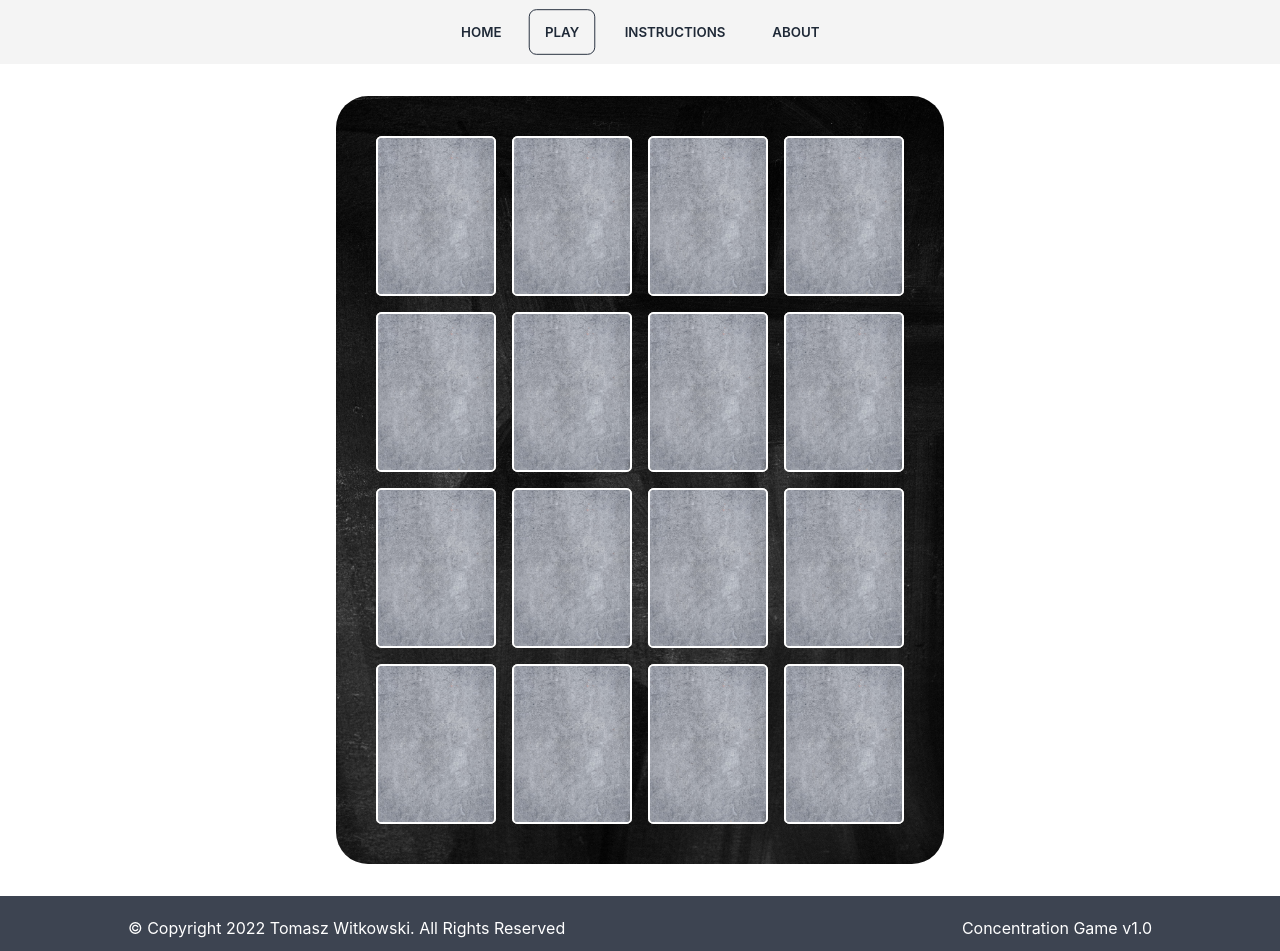
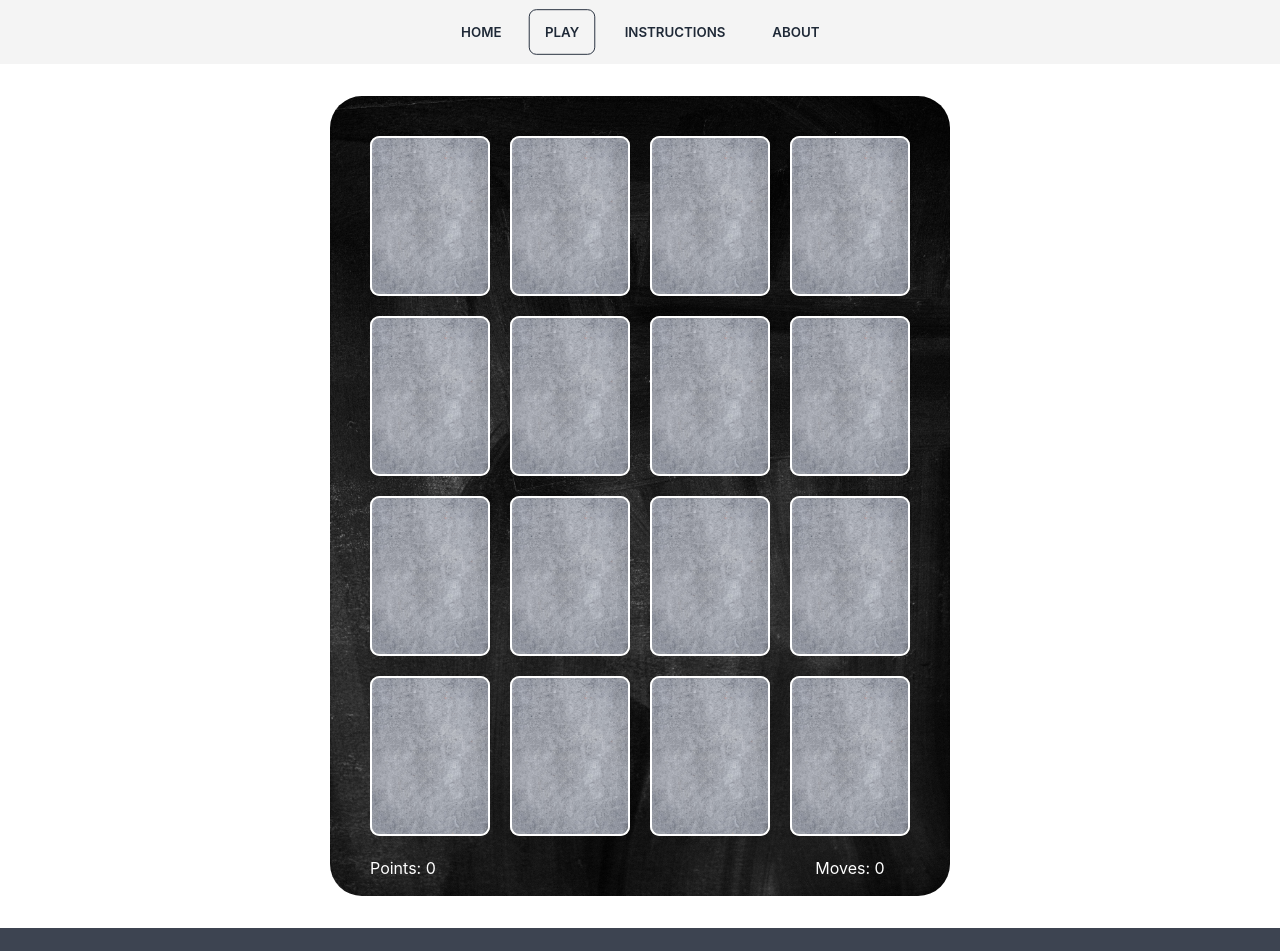
Before and after one commit to witktom5/concentration-game, a React (Create React App) app: page /play in a window 1280 px wide. Shown: the top 951 px of the page. Built offline with nearby package versions, Linux system fonts and the light colour scheme.

Commit message:
add gameover functionality

```diff
--- a/src/components/GameBoard.jsx
+++ b/src/components/GameBoard.jsx
@@ -4,8 +4,9 @@ import gameCards from '../gameCards';
 import GameCard from './GameCard';
 
 function GameBoard() {
-  const [isLoading, setIsLoading] = useState(true);
-  const { cards, setCards, removedCards } = useContext(GameContext);
+  const [isLoading, setIsLoading] = useState(false);
+  const { cards, setCards, removedCards, setRemovedCards, moves, setMoves } =
+    useContext(GameContext);
 
   useEffect(() => {
     if (cards.length < 1) {
@@ -16,15 +17,21 @@ function GameBoard() {
       setCards(withId);
       setIsLoading(false);
     }
-    if (removedCards === 16) {
-      alert('win');
-    }
-  }, [cards.length, setCards, removedCards]);
+  }, [cards, setCards, removedCards]);
+
+  const onNewGame = () => {
+    setCards([]);
+    setRemovedCards(0);
+    setMoves(0);
+    setIsLoading(true);
+  };
 
   return isLoading ? (
     <div>Loading</div>
   ) : (
-    <div className='grid px-3 grid-cols-4 gap-4 game-board'>
+    <>
+      {removedCards < 16 ? (
+        <div className='grid px-3 grid-cols-4 gap-2 md:gap-5 game-board p-5 md:p-10 pb-4 md:pb-4'>
           {cards.map((card, i) => (
             <GameCard
               key={i}
@@ -36,7 +43,24 @@ function GameBoard() {
               toRemove={card.toRemove}
             />
           ))}
+          <div className='text-neutral-content col-span-3 place-self-start'>
+            Points: {removedCards > 0 ? removedCards / 2 : 0}
           </div>
+          <div className='text-neutral-content'>Moves: {moves}</div>
+        </div>
+      ) : (
+        <div className='game-over-screen bg-neutral text-neutral-content text-center'>
+          <h2 className='text-4xl font-bold pb-8'>Congratulations, you win!</h2>
+          <p className='text-xl'>
+            You've succesfully collected all the pairs in {moves} moves.
+          </p>
+          <p className='text-xl'>Do you want to play again?</p>
+          <button className='btn btn-success mt-8 btn-lg' onClick={onNewGame}>
+            Play again
+          </button>
+        </div>
+      )}
+    </>
   );
 }
 export default GameBoard;
--- a/src/components/GameCard.jsx
+++ b/src/components/GameCard.jsx
@@ -11,6 +11,8 @@ function GameCard({ image, cardId, pairId, isTurned, isRemoved }) {
     removedCards,
     setSelectedCards,
     setRemovedCards,
+    setMoves,
+    moves,
   } = useContext(GameContext);
 
   // flip a card/cards
@@ -63,6 +65,8 @@ function GameCard({ image, cardId, pairId, isTurned, isRemoved }) {
     pairId,
     setCards,
     setRemovedCards,
+    moves,
+    setMoves,
   ]);
 
   // on card click
@@ -70,14 +74,17 @@ function GameCard({ image, cardId, pairId, isTurned, isRemoved }) {
   const handleCardClick = () => {
     if (selectedCards.length === 2) return; //  If 2 cards are selected no effect on click untill they flip back
     if (isTurned) return;
-    if (selectedCards.length === 1) setTwoSelected(true);
+    if (selectedCards.length === 1) {
+      setMoves(moves + 1);
+      setTwoSelected(true);
+    }
     turnCard(cardId);
     setSelectedCards([...selectedCards, { pairId, cardId }]);
   };
 
   return (
     <div
-      className={`game-card select-none ${isRemoved && 'removed'}`}
+      className={`game-card select-none ${isRemoved ? 'removed' : ''}`}
       onClick={isRemoved ? undefined : handleCardClick}
     >
       <div className={isTurned ? 'inner turned' : 'inner'}>
--- a/src/context/GameContext.js
+++ b/src/context/GameContext.js
@@ -3,6 +3,7 @@ import { createContext, useState } from 'react';
 const GameContext = createContext();
 
 export const GameProvider = ({ children }) => {
+  const [moves, setMoves] = useState(0);
   const [cards, setCards] = useState([]);
   const [selectedCards, setSelectedCards] = useState([]);
   const [removedCards, setRemovedCards] = useState(0);
@@ -16,6 +17,8 @@ export const GameProvider = ({ children }) => {
         setCards,
         setSelectedCards,
         setRemovedCards,
+        moves,
+        setMoves,
       }}
     >
       {children}
--- a/src/index.css
+++ b/src/index.css
@@ -26,7 +26,7 @@ code {
   background-image: url('/src/assets/img/bg.jpg');
   background-position: center;
   background-size: cover;
-  padding: 2.5em;
+  place-items: center;
   border-radius: 2em;
 }
 
@@ -78,10 +78,15 @@ code {
 .front,
 .back,
 .game-card img {
-  border-radius: 0.35em;
+  border-radius: 0.6em;
 }
 
 .removed {
   opacity: 0;
   cursor: default;
 }
+
+.game-over-screen {
+  padding: 3em;
+  border-radius: 2em;
+}
```
Lines whose indentation alone changed are shown as unchanged.
